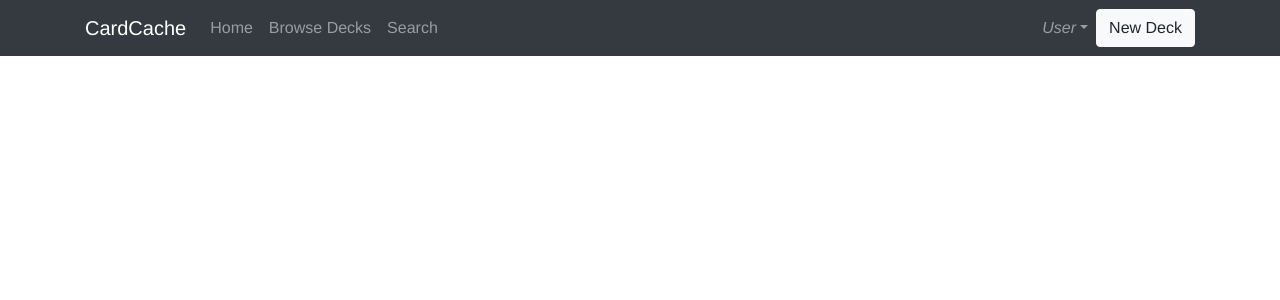
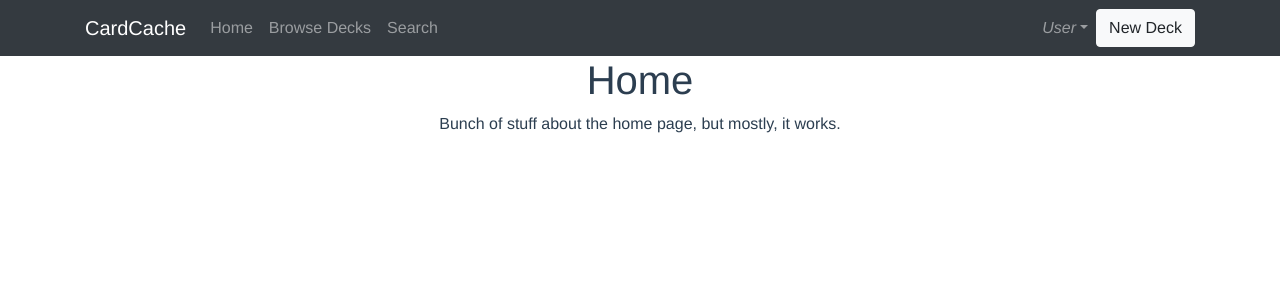
Before and after one commit to john-doolittle/cardcache, a Vue app: page / in a window 1280 px wide. Shown: the top 300 px of the page. Built offline with nearby package versions, Linux system fonts and the light colour scheme; the HTML template or start-up script is replaced by a standard one.

Commit message:
Home page router test

```diff
--- a/src/App.vue
+++ b/src/App.vue
@@ -3,6 +3,7 @@
     <header>
       <Navbar />
     </header>
+    <router-view />
   </div>
 </template>
 
--- a/src/components/Navbar.vue
+++ b/src/components/Navbar.vue
@@ -6,7 +6,7 @@
           <b-navbar-toggle target="nav-collapse"></b-navbar-toggle>
           <b-collapse id="nav-collapse" is-nav>
             <b-navbar-nav>
-              <b-nav-item href="#">Home</b-nav-item>
+              <b-nav-item to="/">Home</b-nav-item>
               <b-nav-item href="#">Browse Decks</b-nav-item>
               <b-nav-item href="#">Search</b-nav-item>
             </b-navbar-nav>
--- a/src/views/Home.vue
+++ b/src/views/Home.vue
@@ -1,5 +1,7 @@
 <template>
   <div class="home">
+    <h1>Home</h1>
+    <p>Bunch of stuff about the home page, but mostly, it works.</p>
   </div>
 </template>
 
```
